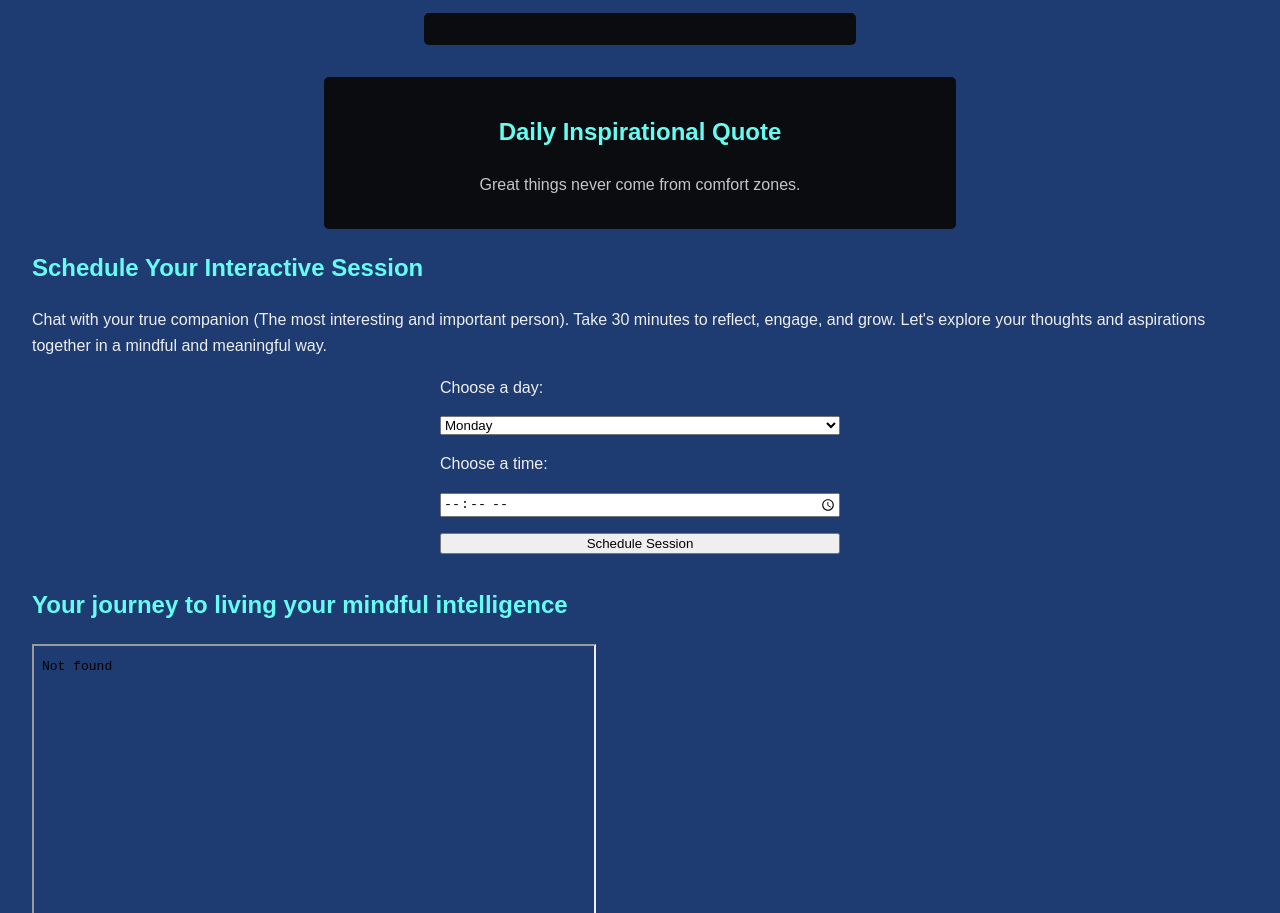
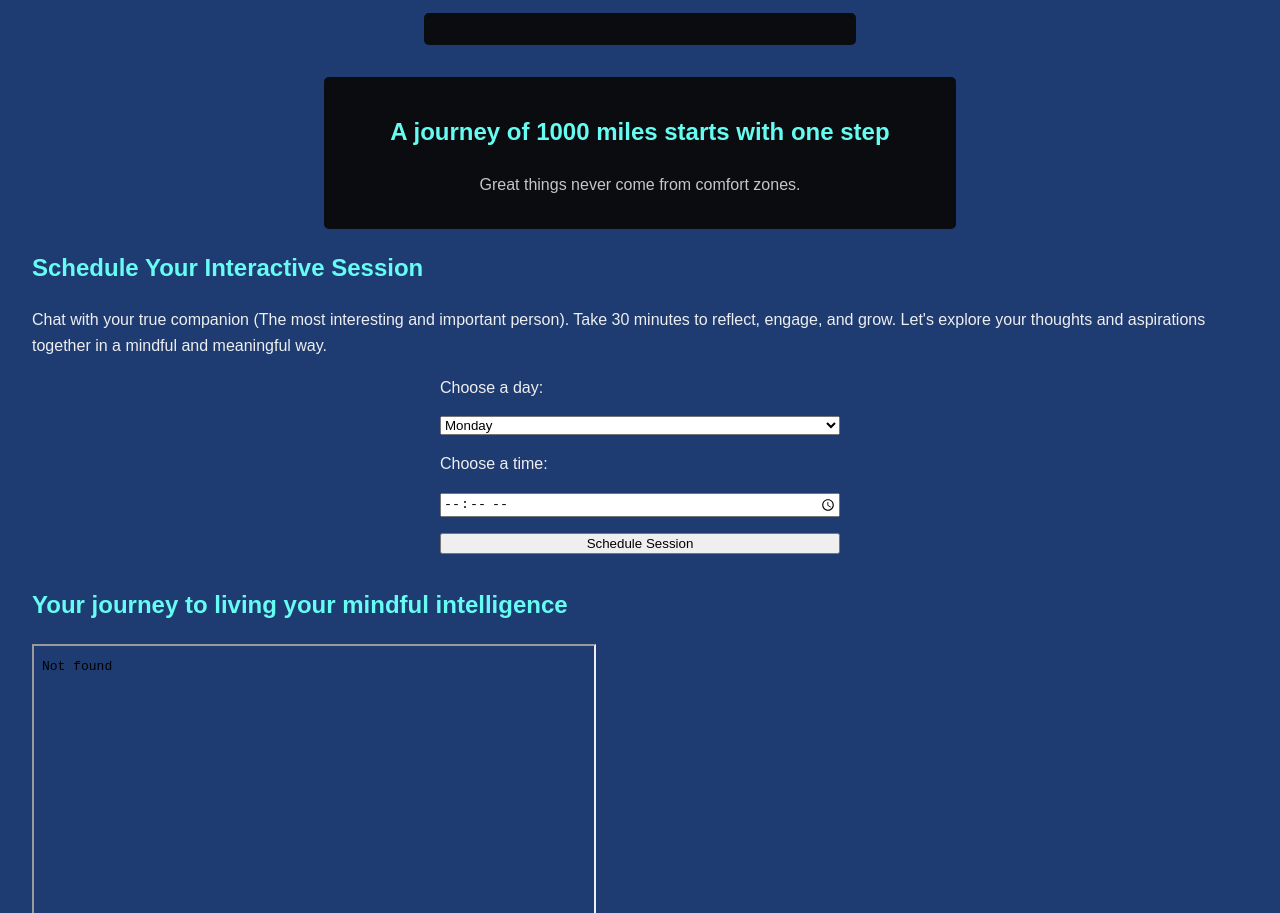
Before and after one commit to avinashn2016/curiouscompanion, a website: page index.html in a window 1280 px wide. Shown: the part 1524-2437 px from the top of the page. Drawn offline with Linux system fonts and the light colour scheme.

Commit message:
index.html

```diff
--- a/index.html
+++ b/index.html
@@ -58,7 +58,7 @@
     </section>
 
     <section id="inspirational-quote">
-      <h2>Daily Inspirational Quote</h2>
+      <h2> A journey of 1000 miles starts with one step</h2>
       <p id="quote"></p>
     </section>
 
```
